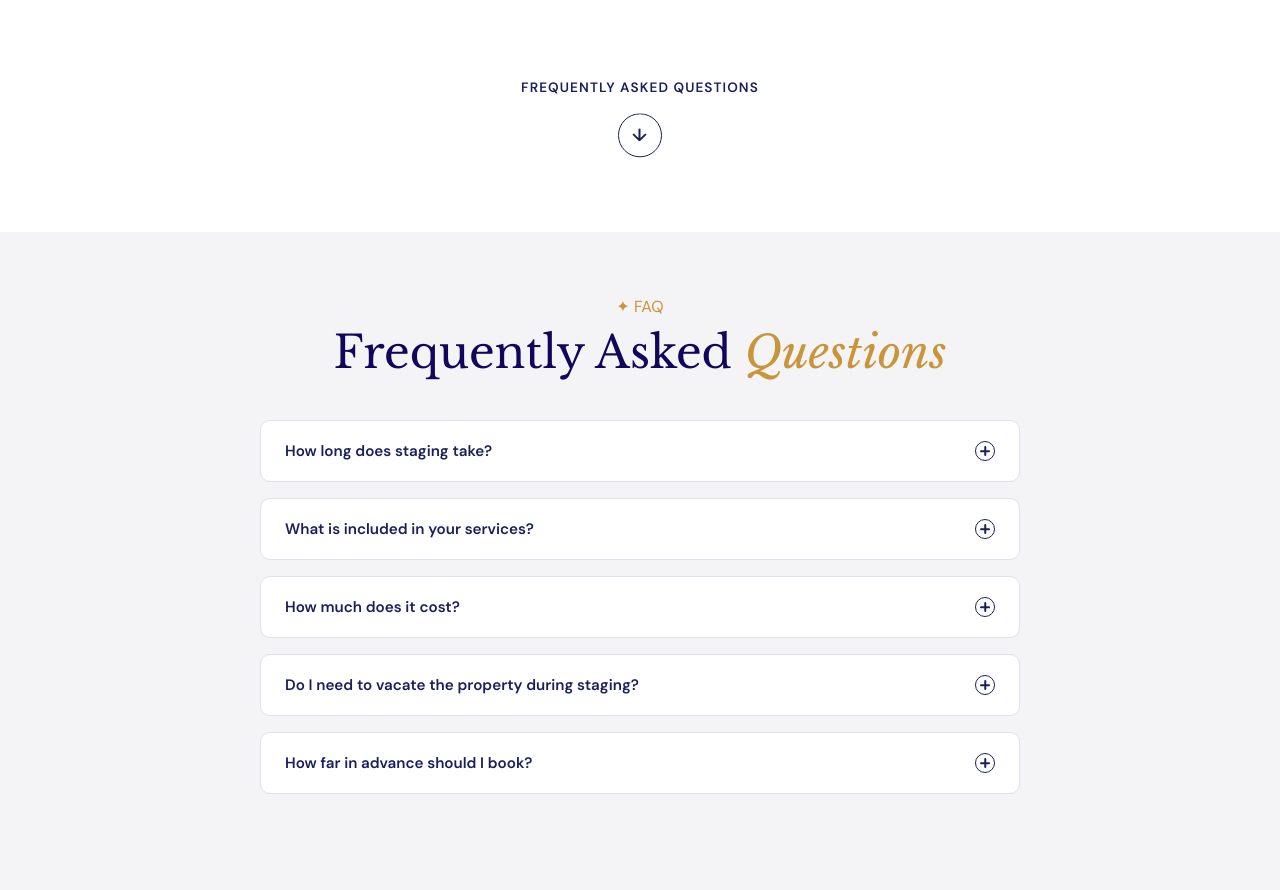
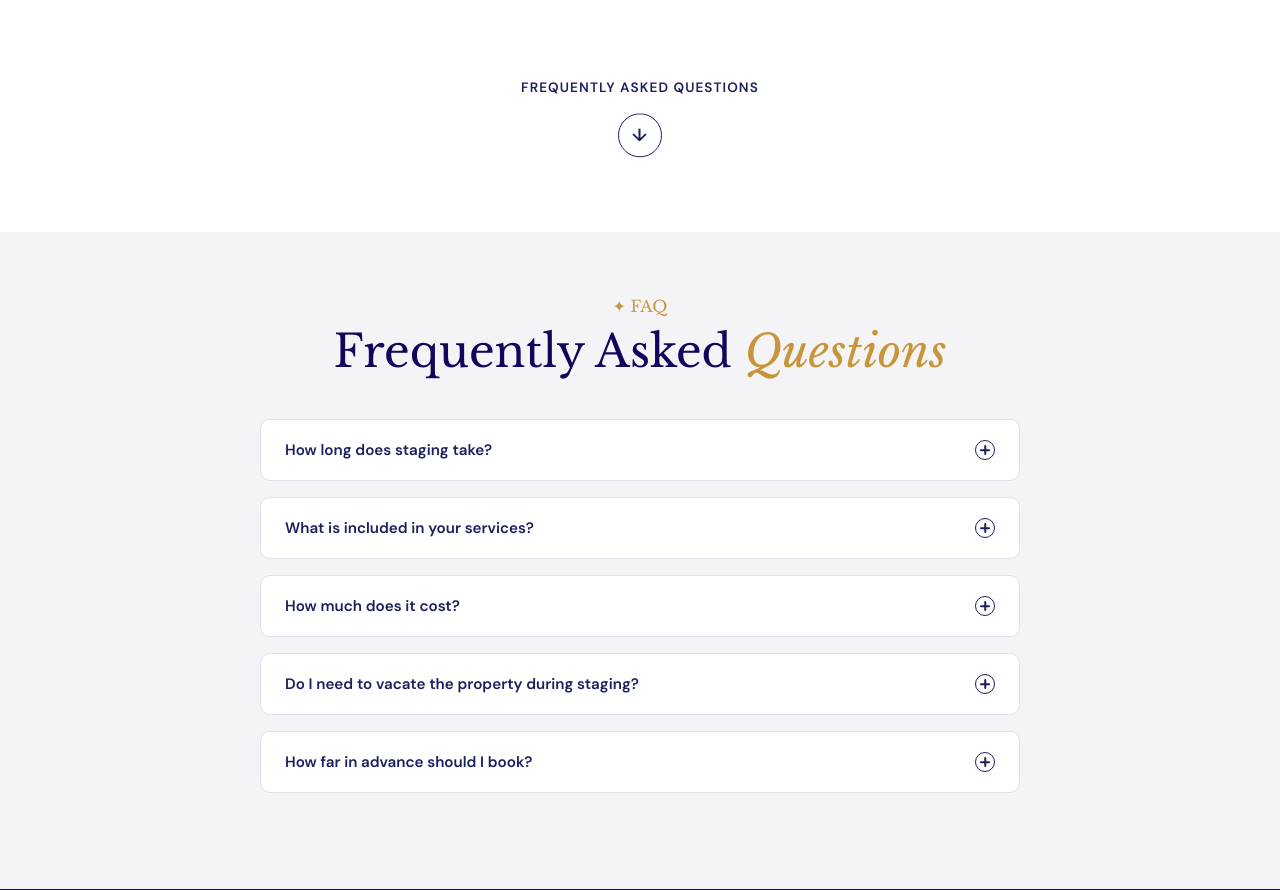
Before and after one commit to drsilva9583/ReDesign-Home-Staging, a PHP site: page /consult.html in a window 1280 px wide. Shown: the part 1030-1920 px from the top of the page. Run offline with PHP 8.4, Linux system fonts and the light colour scheme.

Commit message:
consistent styling for consult page

```diff
--- a/css/consult.css
+++ b/css/consult.css
@@ -201,6 +201,12 @@
     align-items: center;
 }
 
+.faq-section p {
+    font-family: var(--font-serif);
+    font-size: 1rem;
+    font-style: normal;
+}
+
 .faq-section h2 {
     font-family: var(--font-serif);
     font-size: 2.8rem;
```
